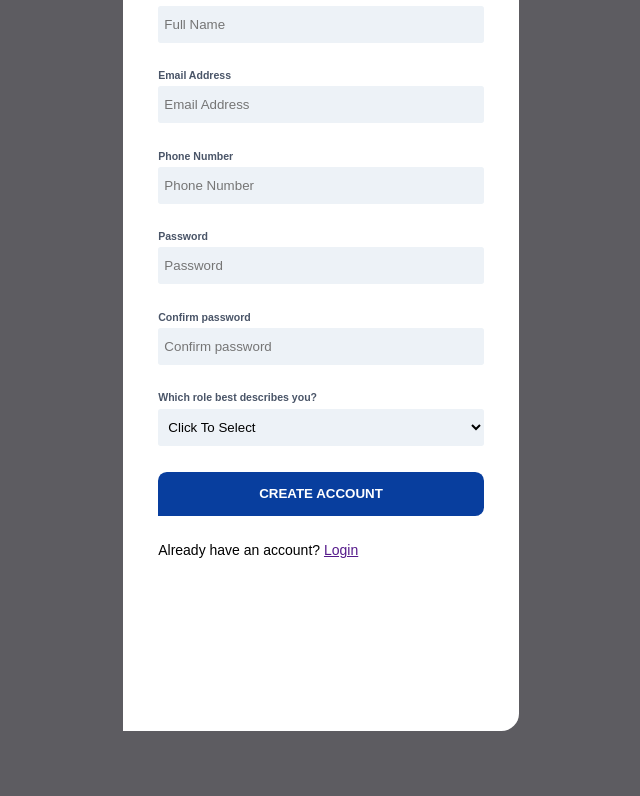
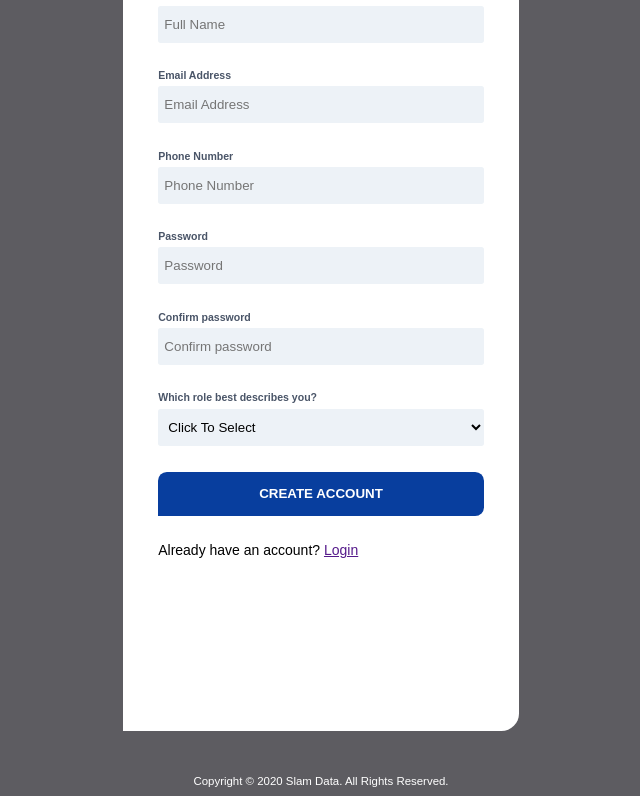
Before and after one commit to BuildForSDG/Team-269-Frontend, a React (Create React App) app: page /register in a window 1280 px wide. Shown: the part 197-993 px from the top of the page, without its empty margins (319-959 px from the left). Before the commit the page ends 928 px from the top, so only its background shows below. Built offline with nearby package versions, Linux system fonts and the light colour scheme.

Commit message:
feat: add footer to signUp page

```diff
--- a/src/components/signup/SignUp.js
+++ b/src/components/signup/SignUp.js
@@ -3,6 +3,7 @@ import logo from '../../images/logo.png';
 import { Link } from 'react-router-dom';
 import './SignUp.css';
 import Header from '../PageHeader';
+import LandingFooter from '../PageFooter';
 
 const emailRegex = RegExp(/^[a-zA-Z0-9.!#$%&’*+/=?^_`{|}~-]+@[a-zA-Z0-9-]+(?:\.[a-zA-Z0-9-]+)*$/);
 //Add the telephone regex
@@ -87,7 +88,7 @@ class SignUp extends Component {
     const { formErrors } = this.state;
     return (
       <main>
-         <Header />
+        <Header />
         <form onSubmit={this.handleSubmit}>
           <div className="form-info text-center">
             <img src={logo} alt="" className="logo-center" />
@@ -175,6 +176,9 @@ class SignUp extends Component {
             </small>
           </div>
         </form>
+        <div className="LandingPageFooter">
+          <LandingFooter />
+        </div>
       </main>
     );
   }
```
